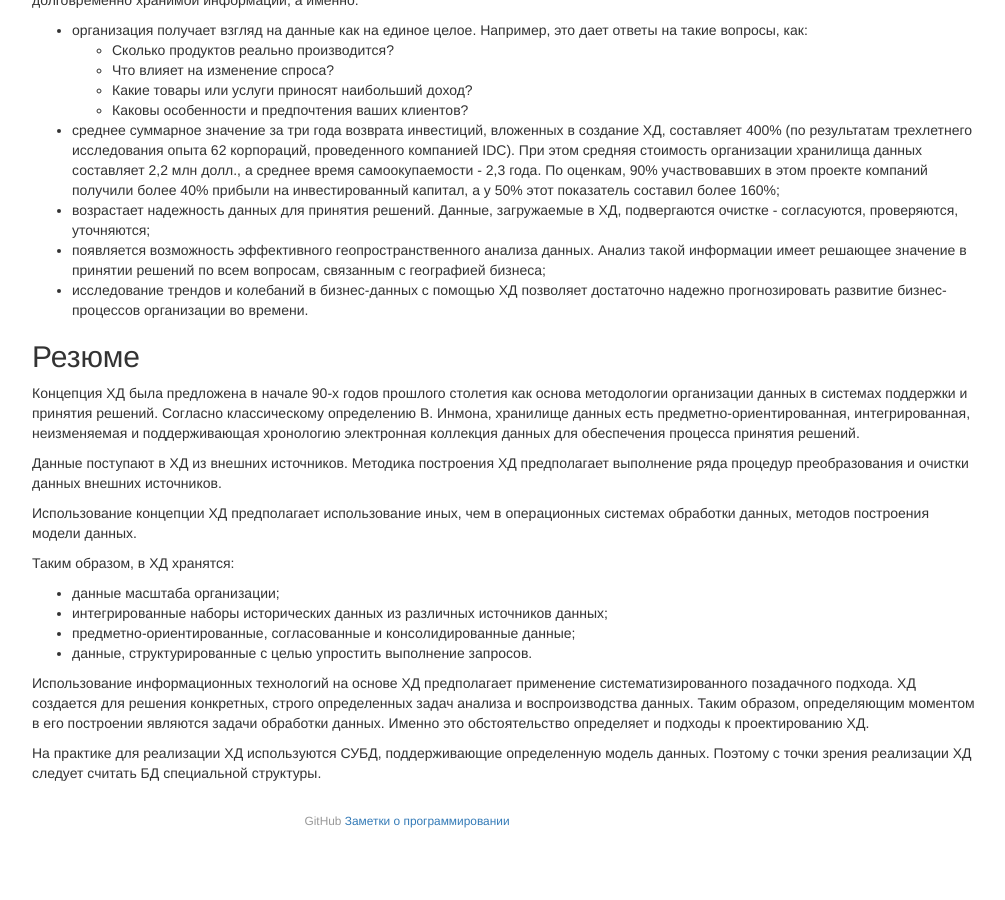
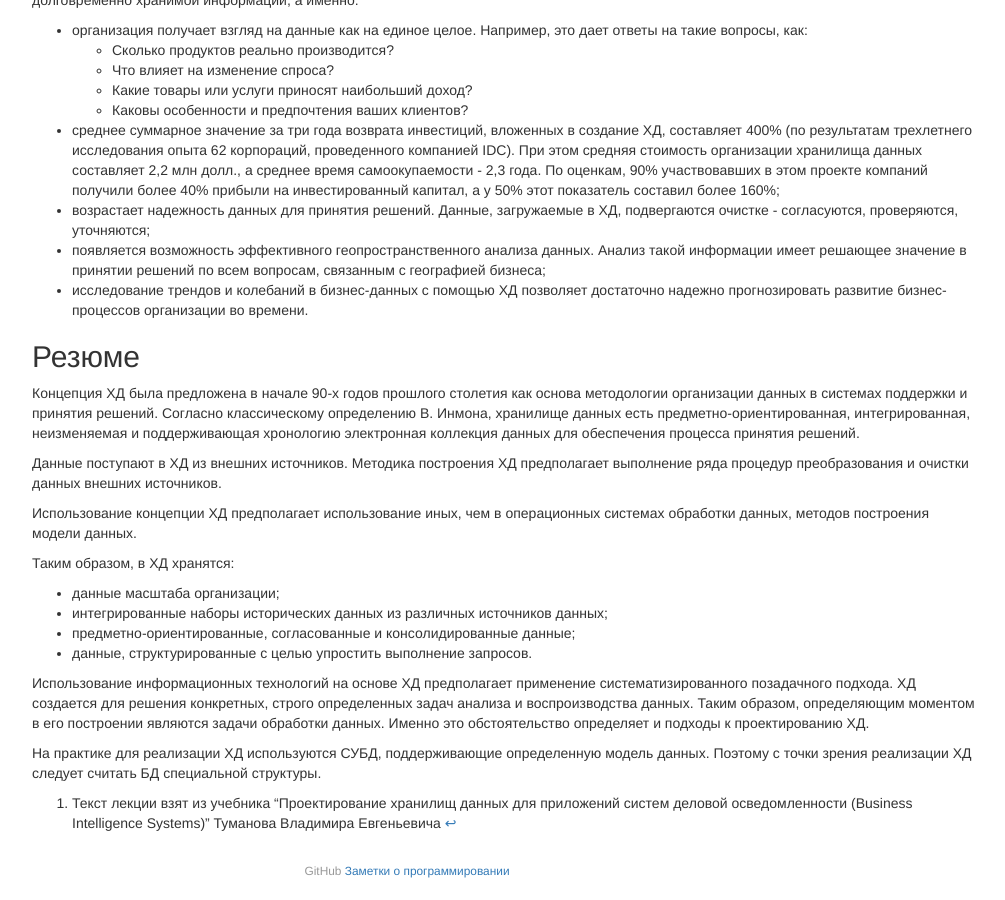
Before and after one commit to kshmirko/kshmirko.github.io, a Jekyll site: the page built from _posts/2018-01-19-lection-1.md, in a window 1280 px wide and 900 px high, scrolled down 18901 px. Shown: the whole window, without its empty margins (233-1238 px from the left). Built offline with Jekyll 4.4.1, drawn with Linux system fonts in a browser that asks for light colours; before the commit the page ends 19751 px from its top, so only the background shows below that; some of the changed text lies outside the part shown.

Commit message:
Добавлены новые главы

```diff
--- a/_config.yml
+++ b/_config.yml
@@ -7,6 +7,7 @@ disqus_shortname: ''
 
 # if you use google analytics, add your tracking id here
 google_analytics_id: ''
+
 
 # Enable/show navigation. There are there options:
 #   0 - always hide
--- a/_posts/2018-01-19-lection-1.md
+++ b/_posts/2018-01-19-lection-1.md
@@ -490,3 +490,5 @@ OLTP-системы спроектированы для оптимального
 Использование информационных технологий на основе ХД предполагает применение систематизированного позадачного подхода. ХД создается для решения конкретных, строго определенных задач анализа и воспроизводства данных. Таким образом, определяющим моментом в его построении являются задачи обработки данных. Именно это обстоятельство определяет и подходы к проектированию ХД.
 
 На практике для реализации ХД используются СУБД, поддерживающие определенную модель данных. Поэтому с точки зрения реализации ХД следует считать БД специальной структуры.
+
+[^1]: Текст лекции взят из учебника "Проектирование хранилищ данных для приложений систем деловой осведомленности (Business Intelligence Systems)" Туманова Владимира Евгеньевича
```
Also changed, not shown: other parts of _posts/2018-01-19-lection-1.md (+2 -2 lines), _pages/lection-2.md (added, +1 -0 lines), _posts/2018-02-01-lection-2.md (added, +7 -0 lines), 1 other file.
